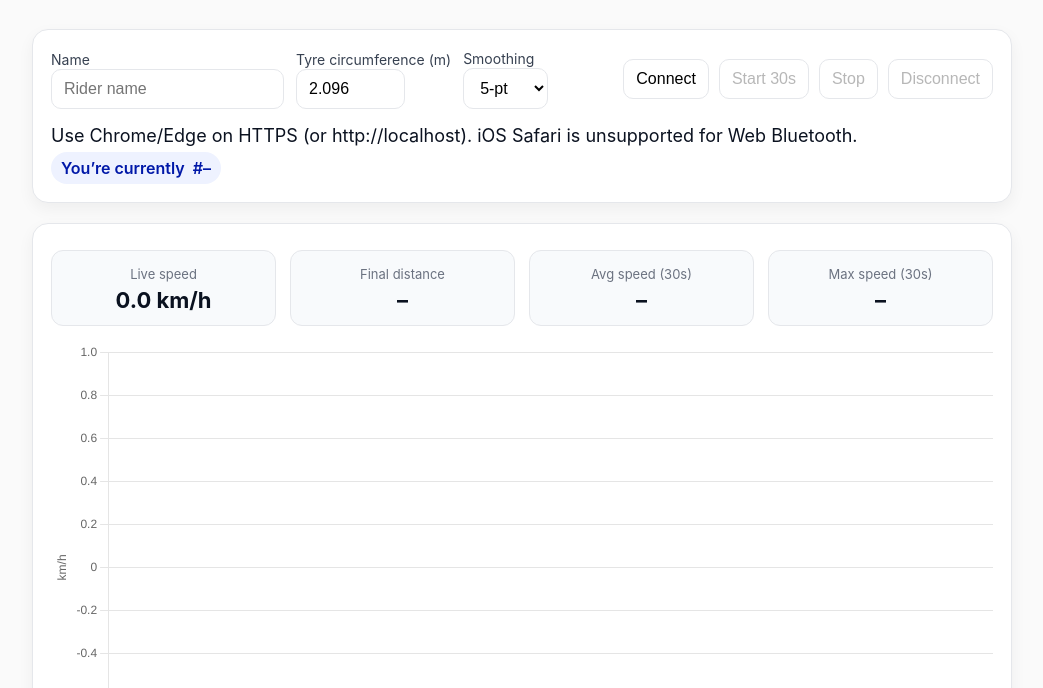
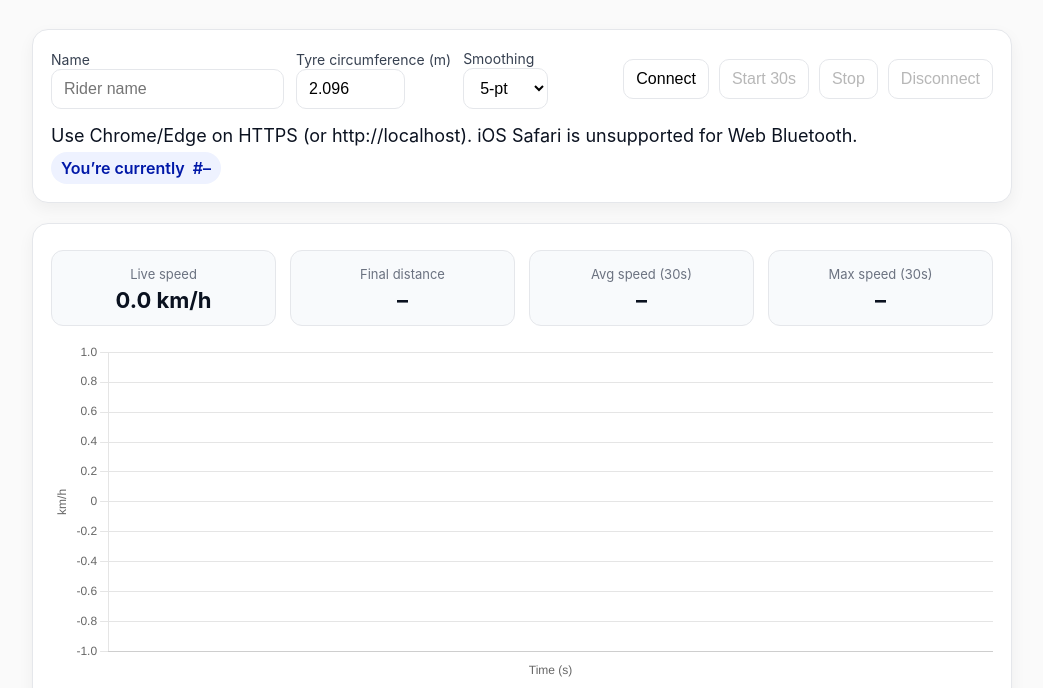
Before and after one commit to Blimperoo/magene-leaderboard, a plain HTML site: page index.html in a window 1280 px wide. Shown: the part 112-800 px from the top of the page, without its empty margins (118-1161 px from the left). Drawn offline with nearby package versions, Linux system fonts and the light colour scheme; no server answers.

Commit message:
bluetooth issue

```diff
--- a/index.html
+++ b/index.html
@@ -115,6 +115,23 @@
       .grid{grid-template-columns:1fr}
       h1{font-size:30px}
     }
+    /* Stable Chart.js sizing */
+    .chart-wrap{
+      width:100%;
+      height:340px;                 /* control height here */
+    }
+    canvas{
+      width:100% !important;
+      height:100% !important;       /* canvas fills the wrapper */
+    }
+
+    /* Optional: shorter chart on small screens */
+    @media (max-width:720px){
+      .chart-wrap{ height:280px; }
+    }
+    @media (max-width:480px){
+      .chart-wrap{ height:240px; }
+    }
 
   </style>
 </head>
@@ -163,9 +180,11 @@
       <div class="metric"><span>Avg speed (30s)</span><b id="avgSpeed">–</b></div>
       <div class="metric"><span>Max speed (30s)</span><b id="maxSpeed">–</b></div>
     </div>
-    <div style="margin-top:16px">
-      <canvas id="spdChart"></canvas>
-    </div>
+  <div id="chartWrap" class="chart-wrap" style="margin-top:16px">
+    <canvas id="spdChart"></canvas>
+  </div>
+
+
     <div class="right" style="margin-top:12px">
       <button id="downloadRunBtn">Download run CSV</button>
     </div>
@@ -302,6 +321,7 @@ const chart = new Chart(ctx, {
   options: {
     animation: false,
     responsive: true,
+    maintainAspectRatio: false,   // ← add this line
     scales: {
       x: { title: { display: true, text: 'Time (s)' } },
       y: { title: { display: true, text: 'km/h' }, suggestedMin: 0 }
@@ -309,6 +329,7 @@ const chart = new Chart(ctx, {
     plugins: { legend: { display: false }, tooltip: { mode: 'index', intersect: false } }
   }
 });
+
 function addChartPoint(t, kmh) {
   const w = Number(smoothSelect.value);
   if (w > 1) {
```
